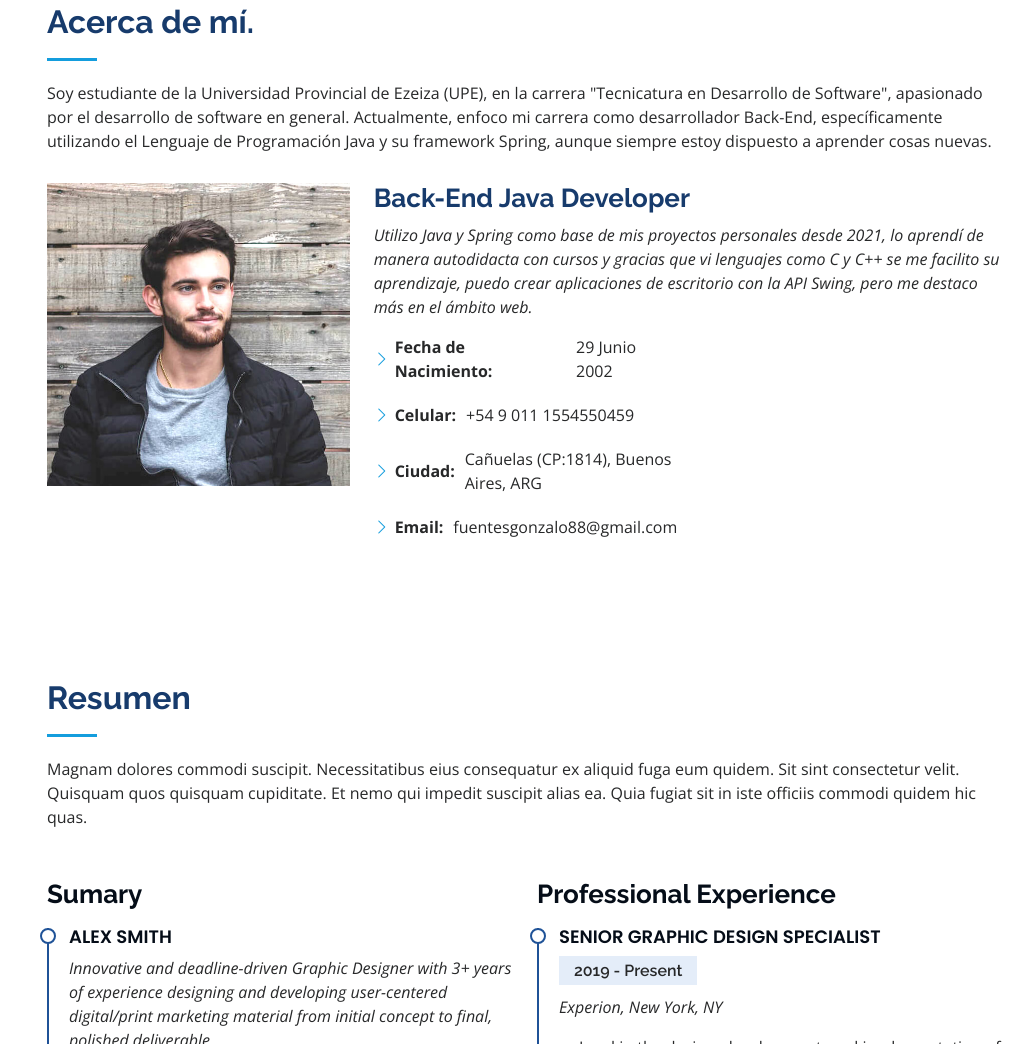
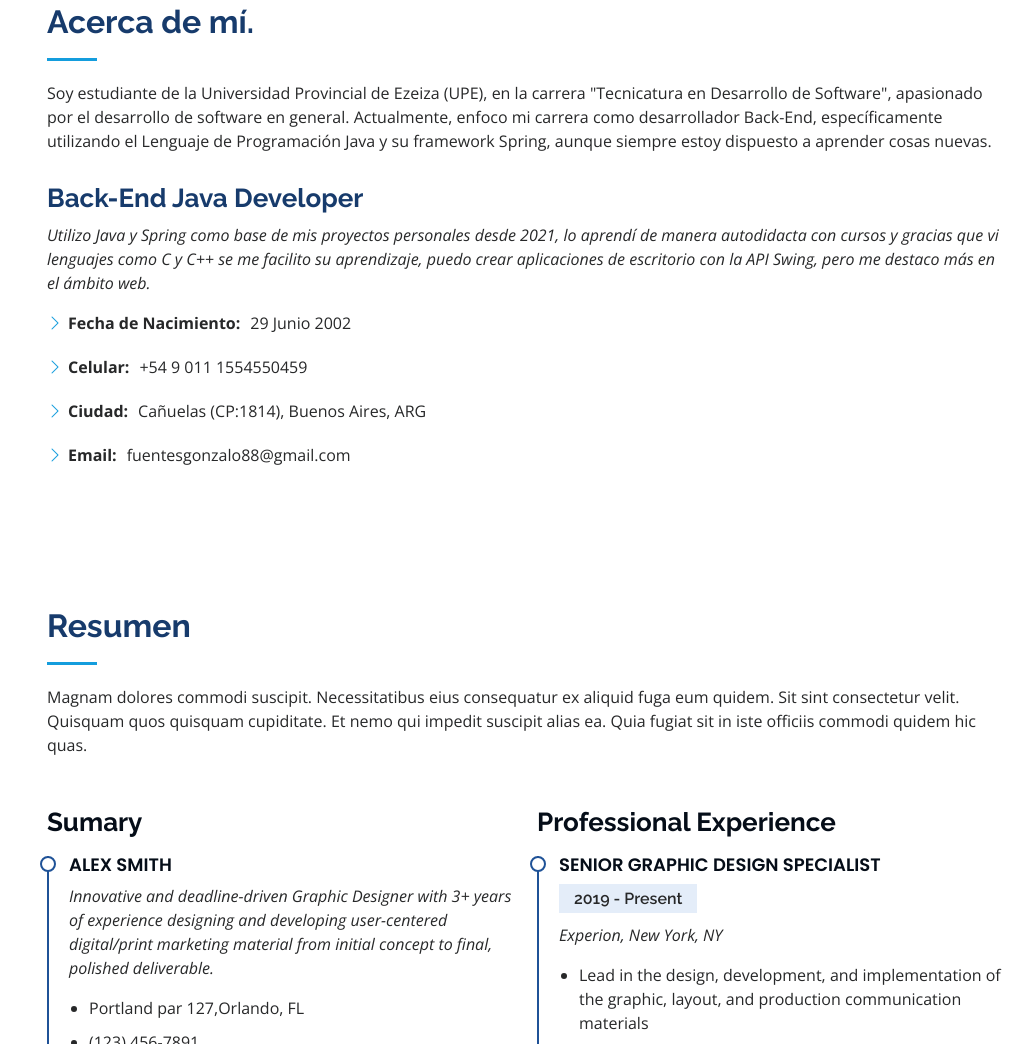
Before and after one commit to GonzaloFuentes88/Portafolio, a plain HTML site: page index.html in a window 1280 px wide. Shown: the part 857-1901 px from the top of the page, without its empty margins (265-1280 px from the left). Drawn offline with nearby package versions, Linux system fonts and the light colour scheme.

Commit message:
Añadimos archivos

```diff
--- a/index.html
+++ b/index.html
@@ -45,7 +45,7 @@
     <div class="d-flex flex-column">
 
       <div class="profile">
-        <img src="assets/img/profile-img.jpg" alt="" class="img-fluid rounded-circle">
+        <img src="assets/img/profile-img.png" alt="" class="img-fluid rounded-circle">
         <h1 class="text-light"><a href="index.html">Fuentes, Gonzalo.</a></h1>
         <div class="social-links mt-3 text-center">
           <a href="https://github.com/GonzaloFuentes88" target="_blank" class="github"><i class="bx bxl-github"></i></a>
@@ -86,10 +86,8 @@
         </div>
 
         <div class="row">
-          <div class="col-lg-4" data-aos="fade-right">
-            <img src="assets/img/profile-img.jpg" class="img-fluid" alt="">
-          </div>
-          <div class="col-lg-8 pt-4 pt-lg-0 content" data-aos="fade-left">
+
+          <div class=" pt-4 pt-lg-0 content" data-aos="fade-left">
             <h3>Back-End Java Developer</h3>
             <p class="fst-italic">
               Utilizo Java y Spring como base de mis proyectos personales desde 2021, lo aprendí de manera autodidacta con cursos y gracias que vi lenguajes como C y C++ se me facilito su aprendizaje, puedo crear aplicaciones de escritorio con la API Swing, pero me destaco más en el ámbito web.
```
Also changed, not shown: assets/img/hero-bg.jpg, assets/img/profile-img.png (added), assets/img/testimonials/testimonials-1.jpg (deleted), assets/img/testimonials/testimonials-2.jpg (deleted), assets/img/testimonials/testimonials-3.jpg (deleted), assets/img/testimonials/testimonials-4.jpg (deleted), assets/img/testimonials/testimonials-5.jpg (deleted).
